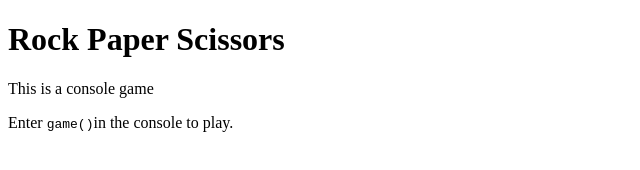
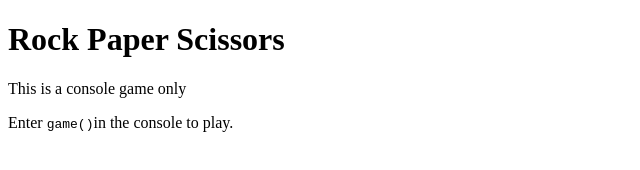
Before and after one commit to Ahad311/Rock-Paper-Scissors, a plain HTML site: page index.html in a window 1280 px wide. Shown: the full height of the page, 0-640 px from the left. Drawn offline with Linux system fonts and the light colour scheme.

```diff
--- a/index.html
+++ b/index.html
@@ -7,7 +7,7 @@
 </head>
 <body>
   <h1>Rock Paper Scissors</h1>
-  <p>This is a console game</p>
+  <p>This is a console game only</p>
   <p>Enter <code>game()</code>in the console to play.</p>
 </body>
 </html>
```
